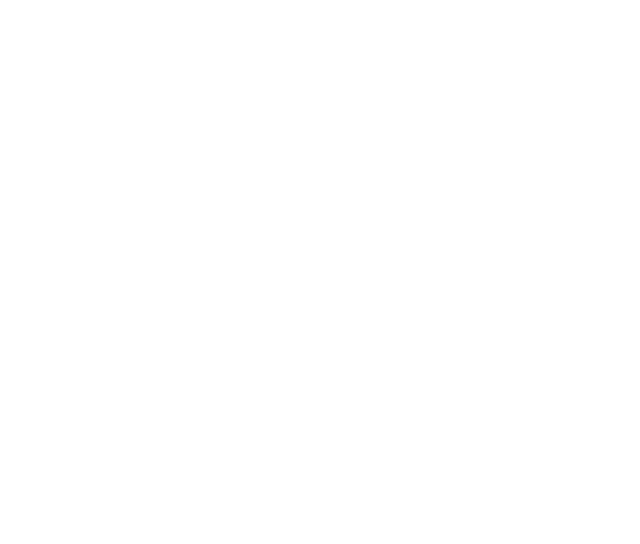
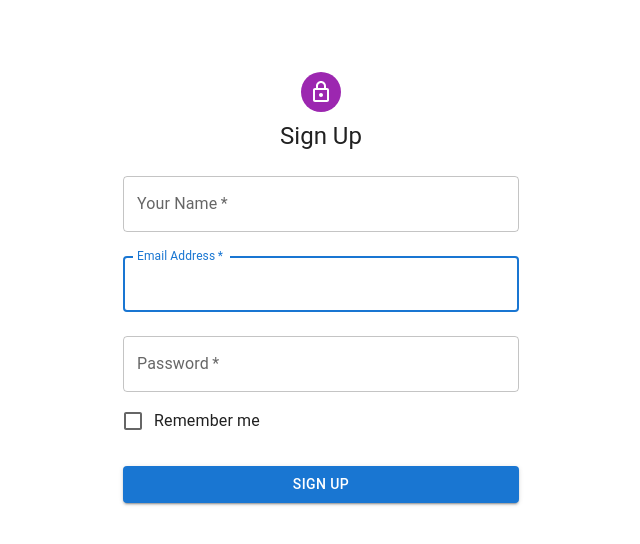
Before and after one commit to ManuelC0159/J.A.M-Session, a React (Create React App) app in the folder client/: page /signup in a window 1280 px wide. Before the commit this address had no page. Shown: the top 544 px of the page, without its empty margins (319-959 px from the left). Built offline with nearby package versions, Linux system fonts and the light colour scheme.

Commit message:
added signup.js

```diff
--- a/client/src/App.js
+++ b/client/src/App.js
@@ -4,7 +4,7 @@
 import useFetch from './hook/useFetch'
 import { BrowserRouter, Routes, Route } from 'react-router-dom';
 import Login from './pages/Login';
-// import Signup from './pages/Signup';
+import Signup from './pages/Signup';
 import Home from './pages/Home';
 
 function App() {
@@ -13,7 +13,7 @@
     <Routes>
     <Route path="/" element={<Home />} />
     <Route path="/login" element={<Login />} />
-    {/* <Route path="/signup" element={<Signup />} /> */}
+    <Route path="/signup" element={<Signup />} />
     </Routes>
     </BrowserRouter>
 
--- a/client/src/pages/Signup.js
+++ b/client/src/pages/Signup.js
@@ -1,87 +1,114 @@
-import React, { useState } from 'react';
-import { Link } from 'react-router-dom';
-import { useMutation } from '@apollo/client';
-import Auth from '../utils/auth';
-import { ADD_USER } from '../utils/mutations';
+import * as React from 'react';
+import Avatar from '@mui/material/Avatar';
+import Button from '@mui/material/Button';
+import CssBaseline from '@mui/material/CssBaseline';
+import TextField from '@mui/material/TextField';
+import FormControlLabel from '@mui/material/FormControlLabel';
+import Checkbox from '@mui/material/Checkbox';
+import Link from '@mui/material/Link';
+import Grid from '@mui/material/Grid';
+import Box from '@mui/material/Box';
+import LockOutlinedIcon from '@mui/icons-material/LockOutlined';
+import Typography from '@mui/material/Typography';
+import Container from '@mui/material/Container';
+import { createTheme, ThemeProvider } from '@mui/material/styles';
 
-function Signup(props) {
-  const [formState, setFormState] = useState({ email: '', password: '' });
-  const [addUser] = useMutation(ADD_USER);
+function Copyright(props) {
+  return (
+    <Typography variant="body2" color="text.secondary" align="center" {...props}>
+      {'Copyright © '}
+      <Link color="inherit" href="https://mui.com/">
+        Your Website
+      </Link>{' '}
+      {new Date().getFullYear()}
+      {'.'}
+    </Typography>
+  );
+}
 
-  const handleFormSubmit = async (event) => {
+const theme = createTheme();
+
+export default function SignIn() {
+  const handleSubmit = (event) => {
     event.preventDefault();
-    const mutationResponse = await addUser({
-      variables: {
-        email: formState.email,
-        password: formState.password,
-        firstName: formState.firstName,
-        lastName: formState.lastName,
-      },
-    });
-    const token = mutationResponse.data.addUser.token;
-    Auth.login(token);
-  };
-
-  const handleChange = (event) => {
-    const { name, value } = event.target;
-    setFormState({
-      ...formState,
-      [name]: value,
+    const data = new FormData(event.currentTarget);
+    console.log({
+      email: data.get('email'),
+      password: data.get('password'),
     });
   };
 
   return (
-    <div className="container my-1">
-      <Link to="/login">← Go to Login</Link>
+    <ThemeProvider theme={theme}>
+      <Container component="main" maxWidth="xs">
+        <CssBaseline />
+        <Box
+          sx={{
+            marginTop: 8,
+            display: 'flex',
+            flexDirection: 'column',
+            alignItems: 'center',
+          }}
+        >
+          <Avatar sx={{ m: 1, bgcolor: 'secondary.main' }}>
+            <LockOutlinedIcon />
+          </Avatar>
+          <Typography component="h1" variant="h5">
+            Sign Up
+          </Typography>
+          <Box component="form" onSubmit={handleSubmit} noValidate sx={{ mt: 1 }}>
+          <TextField
+              margin="normal"
+              required
+              fullWidth
+              id="name"
+              label="Your Name"
+              name="name"
+              autoComplete="name"
+              autoFocus
+            />
+            <TextField
+              margin="normal"
+              required
+              fullWidth
+              id="email"
+              label="Email Address"
+              name="email"
+              autoComplete="email"
+              autoFocus
+            />
+            <TextField
+              margin="normal"
+              required
+              fullWidth
+              name="password"
+              label="Password"
+              type="password"
+              id="password"
+              autoComplete="current-password"
+            />
+            <FormControlLabel
+              control={<Checkbox value="remember" color="primary" />}
+              label="Remember me"
+            />
+            <Button
+              type="submit"
+              fullWidth
+              variant="contained"
+              sx={{ mt: 3, mb: 2 }}
+            >
+              Sign Up
+            </Button>
+            <Grid container>
 
-      <h2>Signup</h2>
-      <form onSubmit={handleFormSubmit}>
-        <div className="flex-row space-between my-2">
-          <label htmlFor="firstName">First Name:</label>
-          <input
-            placeholder="First"
-            name="firstName"
-            type="firstName"
-            id="firstName"
-            onChange={handleChange}
-          />
-        </div>
-        <div className="flex-row space-between my-2">
-          <label htmlFor="lastName">Last Name:</label>
-          <input
-            placeholder="Last"
-            name="lastName"
-            type="lastName"
-            id="lastName"
-            onChange={handleChange}
-          />
-        </div>
-        <div className="flex-row space-between my-2">
-          <label htmlFor="email">Email:</label>
-          <input
-            placeholder="youremail@test.com"
-            name="email"
-            type="email"
-            id="email"
-            onChange={handleChange}
-          />
-        </div>
-        <div className="flex-row space-between my-2">
-          <label htmlFor="pwd">Password:</label>
-          <input
-            placeholder="******"
-            name="password"
-            type="password"
-            id="pwd"
-            onChange={handleChange}
-          />
-        </div>
-        <div className="flex-row flex-end">
-          <button type="submit">Submit</button>
-        </div>
-      </form>
-    </div>
+              <Grid item>
+
+              </Grid>
+            </Grid>
+          </Box>
+        </Box>
+
+      </Container>
+    </ThemeProvider>
   );
 }
-
-export default Signup;
```
